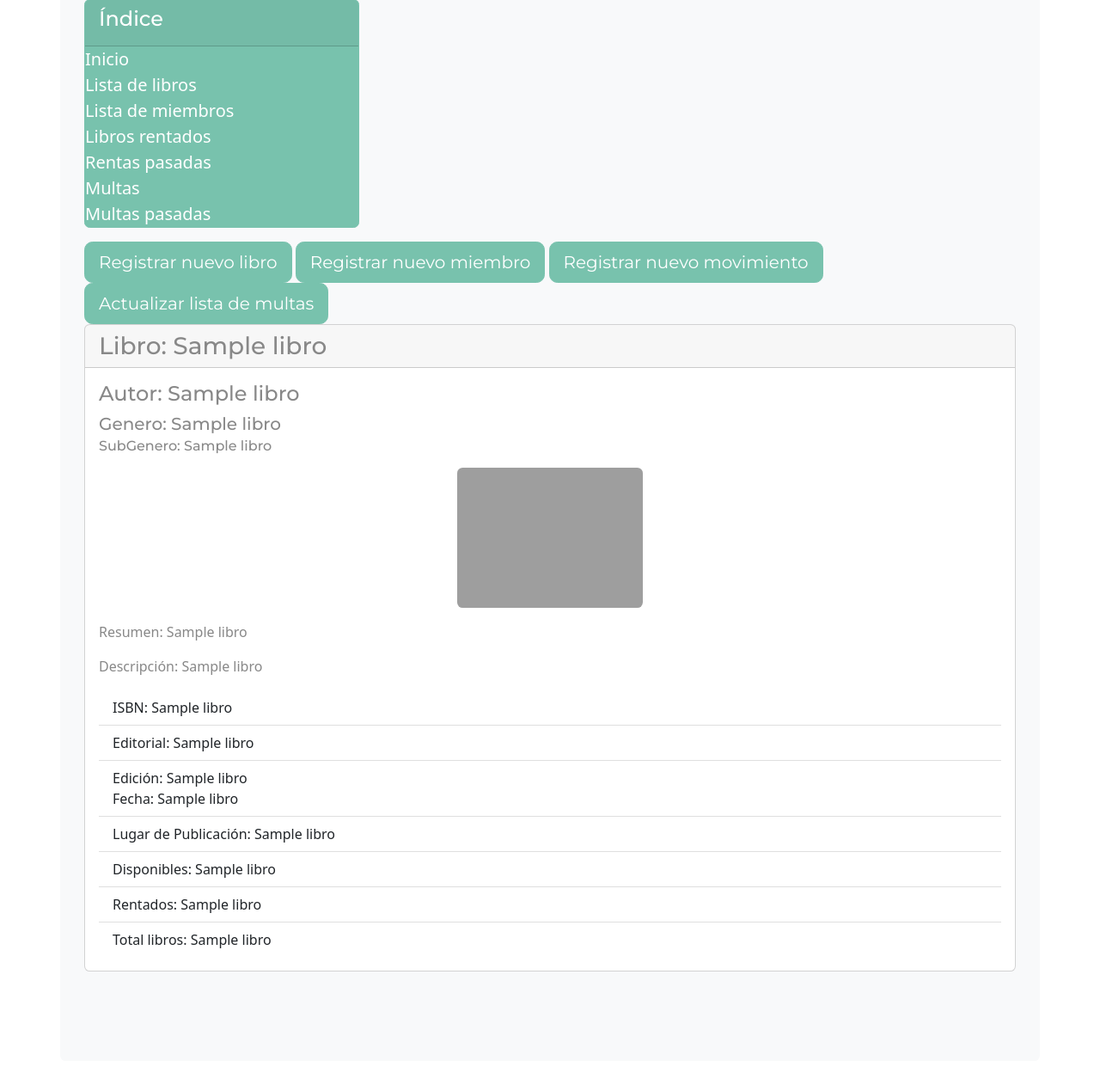
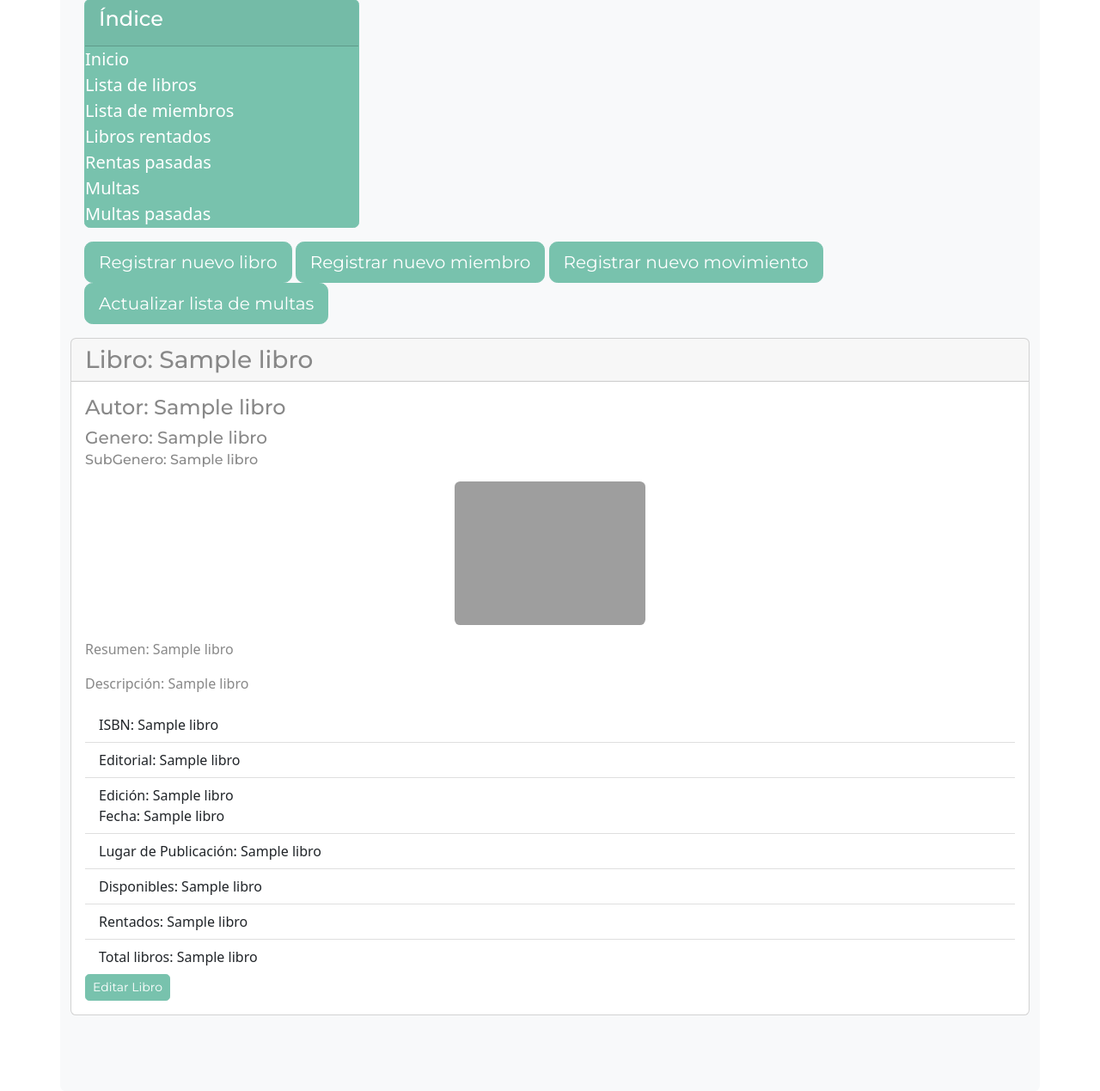
Before and after one commit to Kartanend/PIA-BD, a Flask app: template templates/libro.html in a window 1280 px wide. Shown: the part 153-1422 px from the top of the page at 86% size. Before the commit the page ends 1283 px from the top, so only its background shows below. Run offline with Flask 3, Linux system fonts and the light colour scheme; the template is opened without the code that fills it: most values are stand-ins (such as "Sample title", 1, 10 or a date in 2020); parts of the project's set-up code (start-up, migrations or seed data) failed here and were passed over; grey boxes are pictures that could not be loaded.

Commit message:
Correccion boton libro y botones de layout

```diff
--- a/templates/layout.html
+++ b/templates/layout.html
@@ -79,10 +79,11 @@
                 <a class="btn btn-primary btn-lg" href="/registro_miembro">Registrar nuevo miembro</a>
                 <a class="btn btn-primary btn-lg" href="/nuevo_movimiento">Registrar nuevo movimiento</a>
                 <a class="btn btn-primary btn-lg" href="/checar_multas">Actualizar lista de multas</a>
+            </div>
             {% block content %}
             {% endblock %}
 
-            </div>
+
         </div>
         <br>
         <br>
--- a/templates/libro.html
+++ b/templates/libro.html
@@ -24,6 +24,7 @@
           <li class="list-group-item">Rentados: {{libro.14}}</li>
           <li class="list-group-item">Total libros: {{libro.15}}</li>
         </ul>
+        <a class="btn btn-primary btn-sm" href="/editarLibro/{{libro.0}}">Editar Libro</a>
       </div>
     {% endif %}
 {% endblock %}
```
